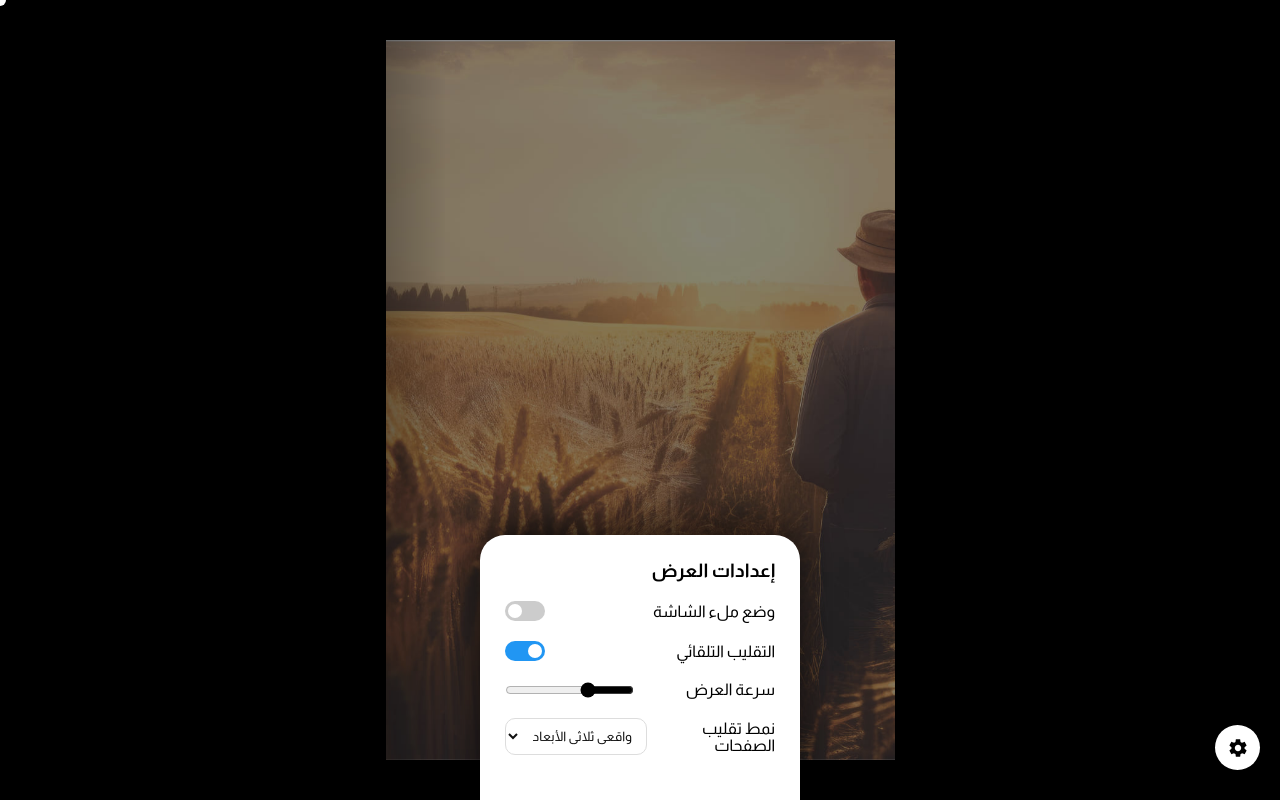
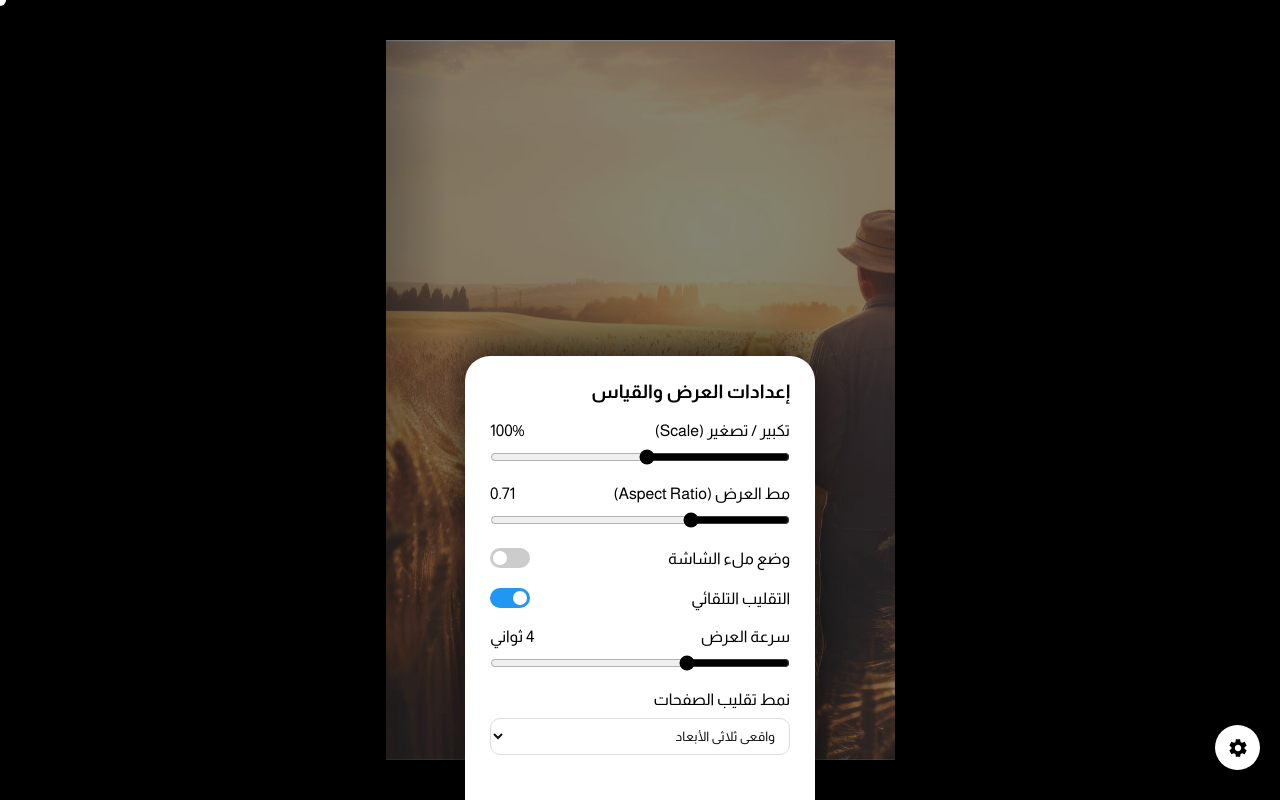
Before and after one commit to shadowdesigne/alrajhi, a plain HTML site: page index.html in a window 1280 px wide. Both pictures are taken after a click on the element 1237 px from the left and 747 px from the top of the page. Drawn offline with Linux system fonts and the light colour scheme.

Commit message:
Update index.html

```diff
--- a/index.html
+++ b/index.html
@@ -57,14 +57,14 @@
             transform: translate(-50%, -50%);
         }
 
-        /* زر الإعدادات - تم إلغاء الجلاس */
+        /* زر الإعدادات */
         .settings-toggle {
             position: fixed;
             bottom: 30px;
             right: 20px;
             width: 45px;
             height: 45px;
-            background: #ffffff; /* لون صلب */
+            background: #ffffff;
             border-radius: 50%;
             display: flex;
             justify-content: center;
@@ -84,8 +84,10 @@
             bottom: -100%;
             left: 50%;
             transform: translateX(-50%);
-            width: 320px;
-            background: #ffffff; /* لون صلب */
+            width: 350px;
+            max-height: 80vh;
+            overflow-y: auto;
+            background: #ffffff;
             border-radius: 25px 25px 0 0;
             padding: 25px;
             z-index: 2100;
@@ -95,7 +97,8 @@
             color: #000;
         }
         .settings-panel.active { bottom: 0; }
-        .setting-item { margin-bottom: 20px; display: flex; justify-content: space-between; align-items: center; }
+        .setting-item { margin-bottom: 20px; display: flex; flex-direction: column; gap: 10px; }
+        .setting-row { display: flex; justify-content: space-between; align-items: center; }
 
         /* Switch Style */
         .switch {
@@ -125,7 +128,7 @@
         input:checked + .slider { background-color: #2196F3; }
         input:checked + .slider:before { transform: translateX(20px); }
 
-        /* أزرار التنقل - تم إلغاء الجلاس */
+        /* أزرار التنقل */
         .nav-controls {
             position: fixed;
             top: 0;
@@ -143,8 +146,8 @@
             width: 60px;
             height: 60px;
             border-radius: 50%;
-            background: #ffffff; /* لون صلب */
-            color: #000000; /* نص أسود للوضوح */
+            background: #ffffff;
+            color: #000000;
             font-size: 24px;
             font-weight: bold;
             cursor: pointer;
@@ -156,10 +159,6 @@
             box-shadow: 0 4px 15px rgba(0,0,0,0.4);
             border: none;
         }
-        .nav-btn:hover {
-            background: #f0f0f0;
-            transform: scale(1.1);
-        }
 
         .scene {
             width: 100vw;
@@ -170,7 +169,11 @@
             perspective: 3000px;
             position: relative;
         }
-        .book { position: relative; transform-style: preserve-3d; }
+        .book {
+            position: relative;
+            transform-style: preserve-3d;
+            transition: width 0.3s ease, height 0.3s ease;
+        }
         .page {
             position: absolute;
             width: 100%;
@@ -191,7 +194,13 @@
             -webkit-backface-visibility: hidden;
             background: #fff;
         }
-        .page-face img { width: 100%; height: 100%; object-fit: fill; display: block; pointer-events: none; }
+        .page-face img {
+            width: 100%;
+            height: 100%;
+            object-fit: fill; /* تم تغييرها لملء المساحة عند المط */
+            display: block;
+            pointer-events: none;
+        }
         .page-face.back {
             transform: rotateY(180deg);
             background: #f8f7f3;
@@ -258,9 +267,9 @@
         .page.flipped-done { transform: rotateY(-180deg); opacity: 0; pointer-events: none; }
         .page.rewinding { animation: realisticFlipBack 0.32s ease-out forwards; }
 
-        input[type="range"] { accent-color: #000; cursor: pointer; }
+        input[type="range"] { accent-color: #000; cursor: pointer; width: 100%; }
         .setting-item select {
-            width: 150px; padding: 9px 10px; border: 1px solid #ddd;
+            width: 100%; padding: 9px 10px; border: 1px solid #ddd;
             border-radius: 10px; background: #fff; color: #111; font: inherit; font-size: 13px;
         }
     </style>
@@ -274,27 +283,54 @@
     </div>
 
     <div class="settings-panel" id="settingsPanel">
-        <h3 style="margin-bottom: 20px;">إعدادات العرض</h3>
+        <h3 style="margin-bottom: 20px;">إعدادات العرض والقياس</h3>
+
+        <!-- تحكم في التكبير (Scale) -->
+        <div class="setting-item">
+            <div class="setting-row">
+                <label>تكبير / تصغير (Scale)</label>
+                <span id="scaleVal">100%</span>
+            </div>
+            <input type="range" id="scaleRange" min="0.1" max="2.0" step="0.05" value="1.0" oninput="updateScale(this.value)">
+        </div>
+
+        <!-- تحكم في عرض الكتاب (Width Adjust) -->
+        <div class="setting-item">
+            <div class="setting-row">
+                <label>مط العرض (Aspect Ratio)</label>
+                <span id="ratioVal">تلقائي</span>
+            </div>
+            <input type="range" id="ratioRange" min="0.1" max="2.0" step="0.01" value="0.7" oninput="updateRatio(this.value)">
+        </div>
 
         <div class="setting-item">
+            <div class="setting-row">
                 <label>وضع ملء الشاشة</label>
                 <label class="switch">
                     <input type="checkbox" id="fullscreenSwitch" onchange="toggleFullScreen()">
                     <span class="slider"></span>
                 </label>
             </div>
+        </div>
 
         <div class="setting-item">
+            <div class="setting-row">
                 <label>التقليب التلقائي</label>
                 <label class="switch">
                     <input type="checkbox" id="autoFlipSwitch" checked onchange="toggleAutoFlip()">
                     <span class="slider"></span>
                 </label>
             </div>
+        </div>
+
         <div class="setting-item">
+            <div class="setting-row">
                 <label>سرعة العرض</label>
+                <span id="speedVal">4 ثواني</span>
+            </div>
             <input type="range" id="speedRange" min="2000" max="8000" step="500" value="4000" oninput="updateSpeed(this.value)">
         </div>
+
         <div class="setting-item">
             <label for="flipStyle">نمط تقليب الصفحات</label>
             <select id="flipStyle" onchange="updateFlipStyle(this.value)">
@@ -327,7 +363,8 @@
             totalImages: 30,
             autoFlipDelay: 4000,
             rewindStagger: 60,
-            defaultAspectRatio: 0.707,
+            pageAspectRatio: 0.707,
+            globalScale: 1.0,
             flipDurations: {
                 realistic: 1200,
                 classic: 1000,
@@ -344,20 +381,16 @@
 
         let pages = [];
         let currentPage = 0;
-        let pageAspectRatio = config.defaultAspectRatio;
         let autoFlipTimer = null;
         let isRewinding = false;
         let isAnimating = false;
 
-        // فتح/إغلاق الإعدادات
         function toggleSettings(event) {
-            event.stopPropagation(); // منع وصول الحدث للـ document لكي لا يغلق فوراً
+            event.stopPropagation();
             settingsPanel.classList.toggle('active');
         }
 
-        // إغلاق اللوحة عند الضغط في أي مكان في الشاشة
         document.addEventListener('click', (event) => {
-            // إذا كان الضغط خارج اللوحة وخارج زر الفتح، أغلق اللوحة
             if (!settingsPanel.contains(event.target) && !settingsToggle.contains(event.target)) {
                 settingsPanel.classList.remove('active');
             }
@@ -383,8 +416,21 @@
             switchEl.checked = !!document.fullscreenElement;
         });
 
+        function updateScale(val) {
+            config.globalScale = parseFloat(val);
+            document.getElementById('scaleVal').innerText = Math.round(val * 100) + '%';
+            adjustBookDimensions();
+        }
+
+        function updateRatio(val) {
+            config.pageAspectRatio = parseFloat(val);
+            document.getElementById('ratioVal').innerText = val;
+            adjustBookDimensions();
+        }
+
         function updateSpeed(val) {
             config.autoFlipDelay = Number.parseInt(val, 10);
+            document.getElementById('speedVal').innerText = (val/1000) + ' ثواني';
             if (document.getElementById('autoFlipSwitch').checked && !isRewinding) startAutoLoop();
         }
 
@@ -408,12 +454,17 @@
         function adjustBookDimensions() {
             const vw = window.innerWidth;
             const vh = window.innerHeight;
-            let finalWidth = vw * 0.95;
-            let finalHeight = finalWidth / pageAspectRatio;
-            if (finalHeight > vh * 0.9) {
-                finalHeight = vh * 0.9;
-                finalWidth = finalHeight * pageAspectRatio;
+
+            // الحسابات الأساسية بناءً على التكبير ونسبة العرض
+            let finalWidth = vw * 0.9 * config.globalScale;
+            let finalHeight = finalWidth / config.pageAspectRatio;
+
+            // إذا كان الارتفاع يتجاوز الشاشة، نقوم بتصغير العرض ليتناسب مع الارتفاع
+            if (finalHeight > vh * 0.9 * config.globalScale) {
+                finalHeight = vh * 0.9 * config.globalScale;
+                finalWidth = finalHeight * config.pageAspectRatio;
             }
+
             book.style.width = `${Math.round(finalWidth)}px`;
             book.style.height = `${Math.round(finalHeight)}px`;
         }
@@ -421,7 +472,9 @@
         function detectImageAspectRatio() {
             const probeImg = new Image();
             probeImg.onload = function () {
-                pageAspectRatio = this.naturalWidth / this.naturalHeight;
+                config.pageAspectRatio = this.naturalWidth / this.naturalHeight;
+                document.getElementById('ratioRange').value = config.pageAspectRatio;
+                document.getElementById('ratioVal').innerText = config.pageAspectRatio.toFixed(2);
                 adjustBookDimensions();
             };
             probeImg.src = `1.jpg`;
@@ -453,7 +506,6 @@
             }
             const styleSelect = document.getElementById('flipStyle');
             updateFlipStyle(styleSelect.value);
-            adjustBookDimensions();
             detectImageAspectRatio();
             startAutoLoop();
         }
```
Lines whose indentation alone changed are shown as unchanged.
